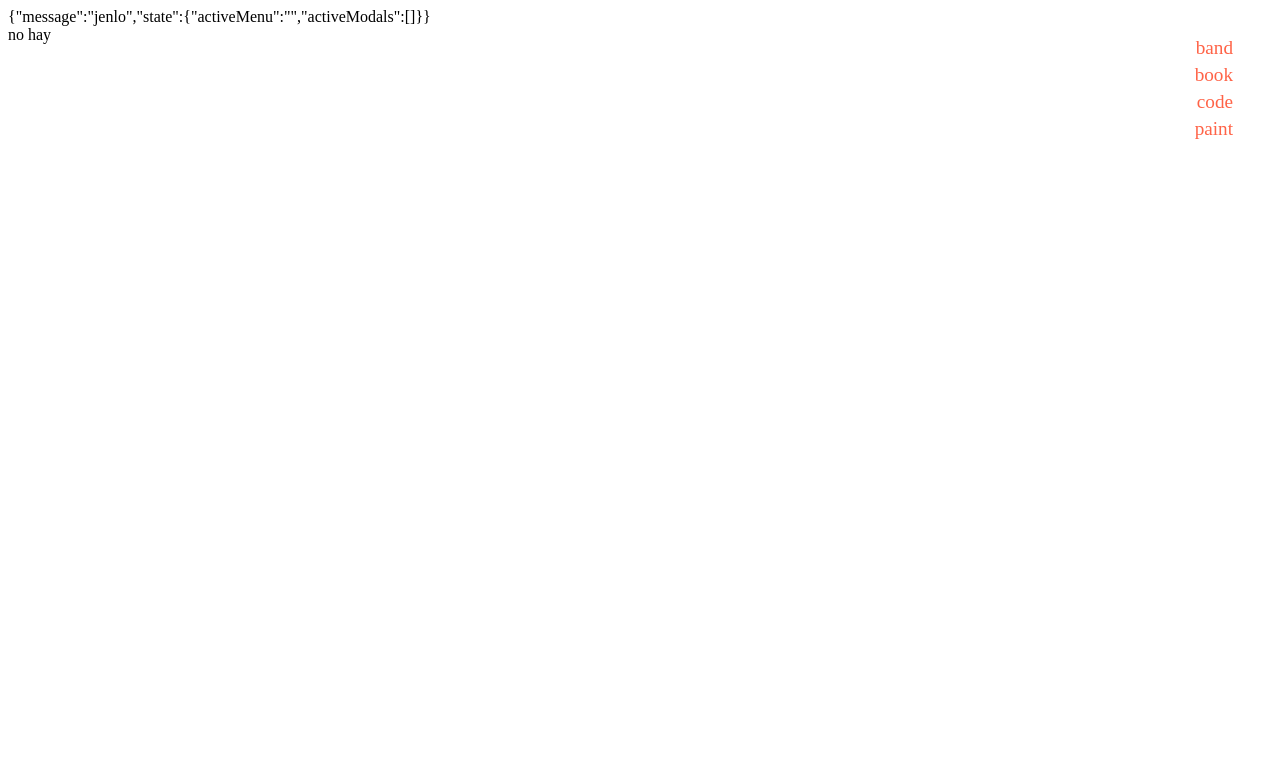
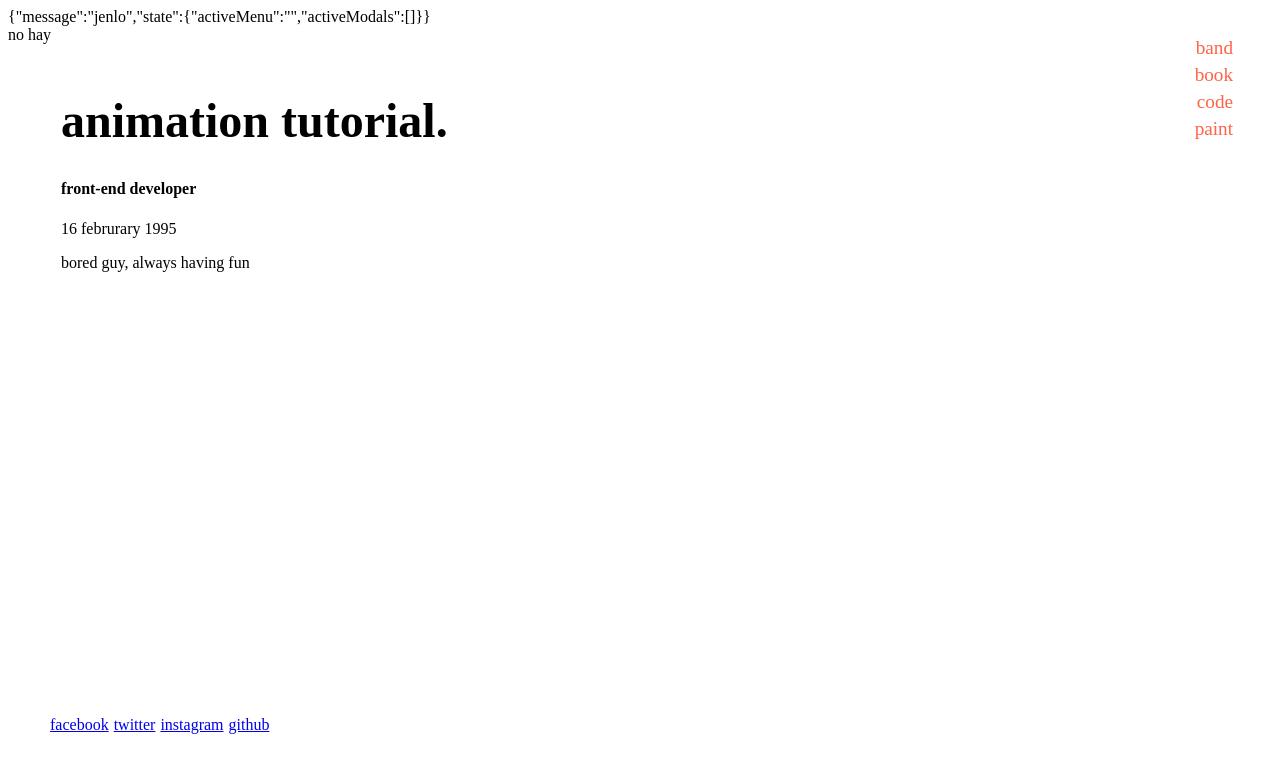
Before and after one commit to Rehlaender/Rehlaender.github.io, a React app: page / in a window 1280 px wide. Shown: the top 772 px of the page. Built offline with nearby package versions, Linux system fonts and the light colour scheme.

Commit message:
add static stuff

```diff
--- a/app/App.jsx
+++ b/app/App.jsx
@@ -2,9 +2,8 @@ import React from 'react';
 import { Store } from './Store';
 
 import RenderModals from './components/RenderModals';
-import {Menu} from './components/Menu/Menu';
 
-import { addModalAction } from './Actions';
+import {Menu, Header, Footer} from './components';
 
 export default function App() {
   const { state, dispatch } = React.useContext(Store);
@@ -16,9 +15,11 @@ export default function App() {
   return (
     <React.Fragment>
       <div>
+        <Header />
         {JSON.stringify({message: 'jenlo', state})}
         <Menu />
         <RenderModals />
+        <Footer />
       </div>
     </React.Fragment>
   );
--- /dev/null
+++ b/app/components/Footer/Footer.css
@@ -0,0 +1,12 @@
+.footer {
+  position: fixed;
+  bottom: 50px;
+  left: 50px;
+  display: flex;
+  flex-direction: row;
+  flex-wrap: nowrap;
+}
+
+.link {
+  margin-right: 5px;
+}
--- /dev/null
+++ b/app/components/Footer/Footer.js
@@ -0,0 +1,21 @@
+import React from 'react';
+
+import {SOCIAL_MEDIA} from '../../constants/SOCIAL_MEDIA';
+import './Footer.css';
+
+export const Footer = (props) => {
+  const {
+    facebook,
+    twitter,
+    instagram,
+    github
+  } = SOCIAL_MEDIA;
+  return (
+    <div className="footer">
+      <p className="link"><a href={facebook}>facebook</a></p>
+      <p className="link"><a href={twitter}>twitter</a></p>
+      <p className="link"><a href={instagram}>instagram</a></p>
+      <p className="link"><a href={github}>github</a></p>
+    </div>
+  )
+}
--- /dev/null
+++ b/app/components/Header/Header.css
@@ -0,0 +1,23 @@
+#info {
+  --info-width: 600px;
+
+  width: var(--info-width);
+  border: solid 1px white;
+  position: absolute;
+  top: 50px;
+  left: 50px;
+}
+
+#info.animated {
+  --normal-animation: 750ms;
+
+  animation: HOVER var(--normal-animation) infinite linear;
+}
+
+.container {
+  padding: 10px;
+}
+
+h1 {
+  font-size: 3rem;
+}
--- /dev/null
+++ b/app/components/Header/Header.js
@@ -0,0 +1,27 @@
+import React from 'react';
+
+import {INFO} from '../../constants/INFO';
+import './Header.css';
+
+export const Header = (props) => {
+  const {
+    title,
+    subtitle,
+    text
+  } = INFO;
+  return (
+    <div
+      id="info"
+      className={['info ' + 'right-shadow']}>
+      <div className="container">
+        <h1>{title}</h1>
+        <h4>{subtitle}</h4>
+        {
+          text && text.length > 0 && text.map(element => {
+            return <p>{element}</p>
+          })
+        }
+      </div>
+    </div>
+  )
+}
--- a/app/components/index.js
+++ b/app/components/index.js
@@ -0,0 +1,3 @@
+export {Menu} from './Menu/Menu';
+export {Header} from './Header/Header';
+export {Footer} from './Footer/Footer';
--- /dev/null
+++ b/app/constants/INFO.js
@@ -0,0 +1,8 @@
+export const INFO = {
+  title: 'animation tutorial.',
+  subtitle: 'front-end developer',
+  text: [
+    '16 februrary 1995',
+    'bored guy, always having fun'
+  ]
+};
--- /dev/null
+++ b/app/constants/SOCIAL_MEDIA.js
@@ -0,0 +1,6 @@
+export const SOCIAL_MEDIA = {
+    facebook: 'facebook',
+    twitter: 'twiiter',
+    instagram: 'instagram',
+    github: 'github'
+};
```
